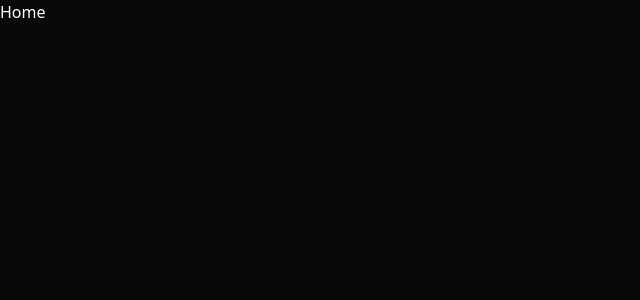
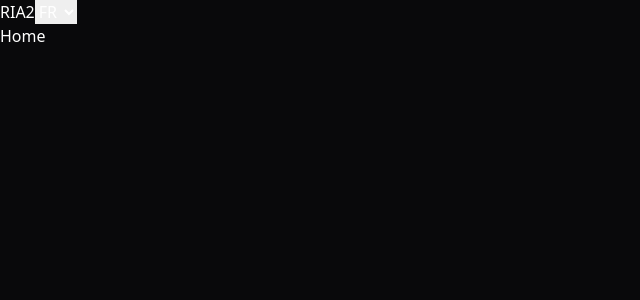
Before and after one commit to CPNV-ES-RIA2/NOAH, a React (Vite) app: page / in a window 1280 px wide. Shown: the top 300 px of the page, without its empty margins (0-640 px from the left). Built offline with nearby package versions, Linux system fonts and the light colour scheme.

Commit message:
feat: add lang select

```diff
--- a/src/layouts/BaseLayout/BaseLayout.tsx
+++ b/src/layouts/BaseLayout/BaseLayout.tsx
@@ -1,11 +1,17 @@
 import {PropsWithChildren} from "react";
+import Select from "../../components/ui/Select";
 
 type BaseLayoutProps = PropsWithChildren
 export default function BaseLayout({children}: BaseLayoutProps) {
     return (
         <>
-            <header className="w-full h-16 bg-zinc-950 border-b border-b-gray-500">
-
+            <header className="flex justify-between items-center w-full h-16 bg-zinc-950 border-b border-b-gray-500 p-4">
+                <span className="text-xl">RIA2</span>
+                <Select>
+                    <option value="fr">FR</option>
+                    <option value="en">EN</option>
+                    <option value="de">DE</option>
+                </Select>
             </header>
             <main className={"h-full container mx-auto"}>
                 {children}
```
